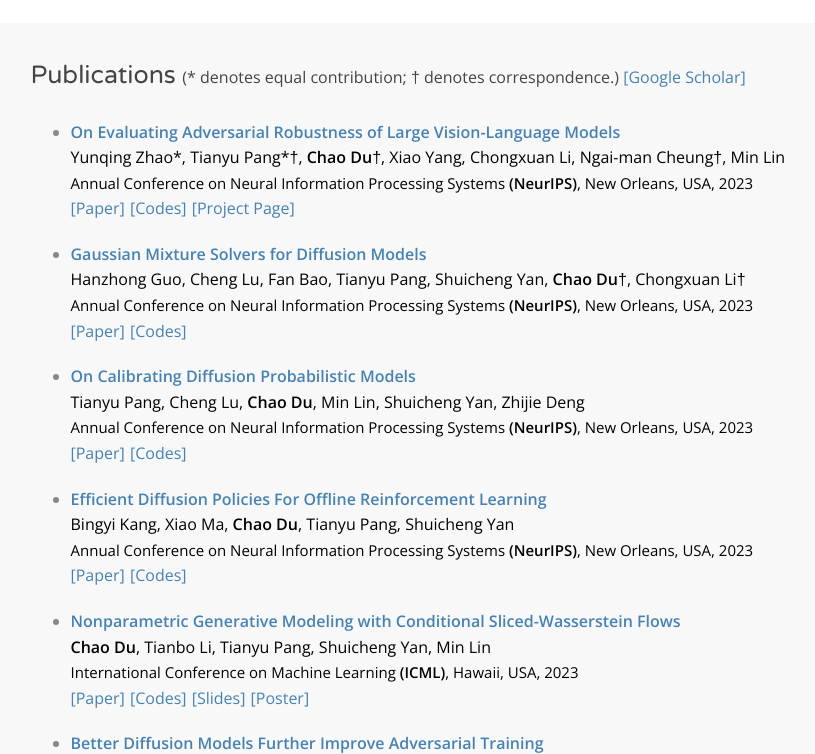
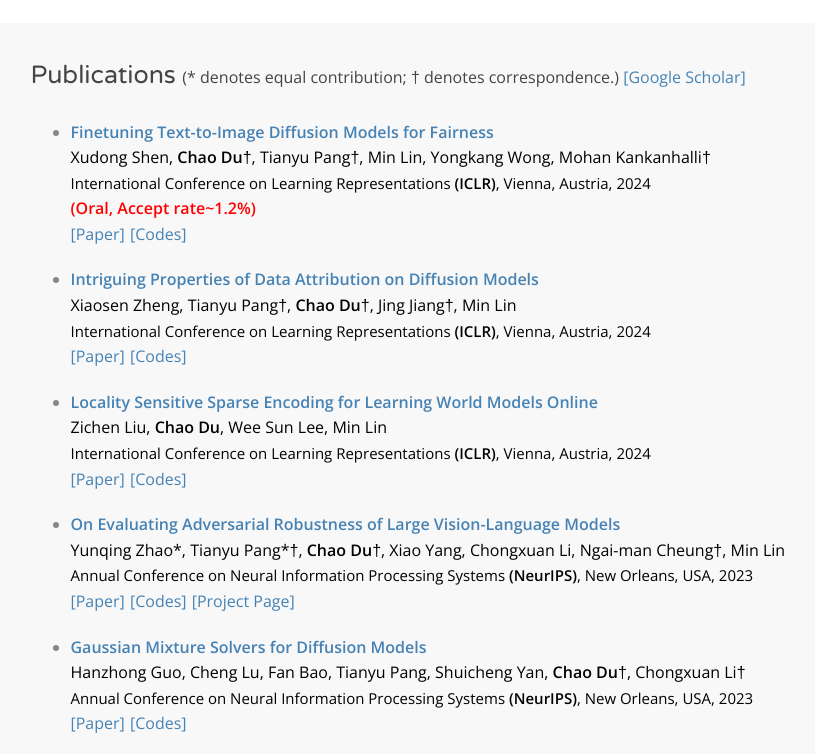
Before and after one commit to duchao0726/duchao0726.github.io, a plain HTML site: page index.html in a window 1280 px wide. Shown: the part 680-1434 px from the top of the page, without its empty margins (137-952 px from the left). Drawn offline with nearby package versions, Linux system fonts and the light colour scheme.

Commit message:
Add ICLR 2024 papers

```diff
--- a/css/style.css
+++ b/css/style.css
@@ -383,6 +383,13 @@ span.cd {
   /*font-style: normal;*/
   font-weight: 600;
 }
+
+.highlight {
+  /*font-style: normal;*/
+  color: red;
+  font-weight: 600;
+}
+
 span.tag{
   padding-right:1px;
 }
--- a/index.html
+++ b/index.html
@@ -133,6 +133,55 @@
             </div>
 
             <ul>
+              <li>
+                <div class="publication">
+                  <div class="text">
+                    <div class="title">
+                      Finetuning Text-to-Image Diffusion Models for Fairness
+                    </div>
+                    <div class="authors">
+                      Xudong Shen, <span class="cd">Chao Du</span>&dagger;, Tianyu Pang&dagger;, Min Lin, Yongkang Wong, Mohan Kankanhalli&dagger;
+                    </div>
+                  </div>
+                  <div class="venue">International Conference on Learning Representations <span class="venue-st">(ICLR)</span>, Vienna, Austria, 2024</div>
+                  <div class="highlight">(Oral, Accept rate~1.2%)</div>
+                  <span class="tag"><a target="_blank" href="https://arxiv.org/abs/2311.07604">[Paper]</a></span>
+                  <span class="tag"><a target="_blank" href="https://github.com/sail-sg/finetune-fair-diffusion">[Codes]</a></span>
+                </div>
+              </li>
+
+              <li>
+                <div class="publication">
+                  <div class="text">
+                    <div class="title">
+                      Intriguing Properties of Data Attribution on Diffusion Models
+                    </div>
+                    <div class="authors">
+                      Xiaosen Zheng, Tianyu Pang&dagger;, <span class="cd">Chao Du</span>&dagger;, Jing Jiang&dagger;, Min Lin
+                    </div>
+                  </div>
+                  <div class="venue">International Conference on Learning Representations <span class="venue-st">(ICLR)</span>, Vienna, Austria, 2024</div>
+                  <span class="tag"><a target="_blank" href="https://arxiv.org/abs/2311.00500">[Paper]</a></span>
+                  <span class="tag"><a target="_blank" href="https://github.com/sail-sg/D-TRAK">[Codes]</a></span>
+                </div>
+              </li>
+
+              <li>
+                <div class="publication">
+                  <div class="text">
+                    <div class="title">
+                      Locality Sensitive Sparse Encoding for Learning World Models Online
+                    </div>
+                    <div class="authors">
+                      Zichen Liu, <span class="cd">Chao Du</span>, Wee Sun Lee, Min Lin
+                    </div>
+                  </div>
+                  <div class="venue">International Conference on Learning Representations <span class="venue-st">(ICLR)</span>, Vienna, Austria, 2024</div>
+                  <span class="tag"><a target="_blank" href="">[Paper]</a></span>
+                  <span class="tag"><a target="_blank" href="">[Codes]</a></span>
+                </div>
+              </li>
+
               <li>
                 <div class="publication">
                   <div class="text">
@@ -603,7 +652,7 @@
       <div class="container">
         <div class="row">
           <div class="col-md-12 col-lg-12">
-            Last updated on Sept. 2023
+            Last updated on Jan. 2024
           </div>
         </div>
       </div>
```
